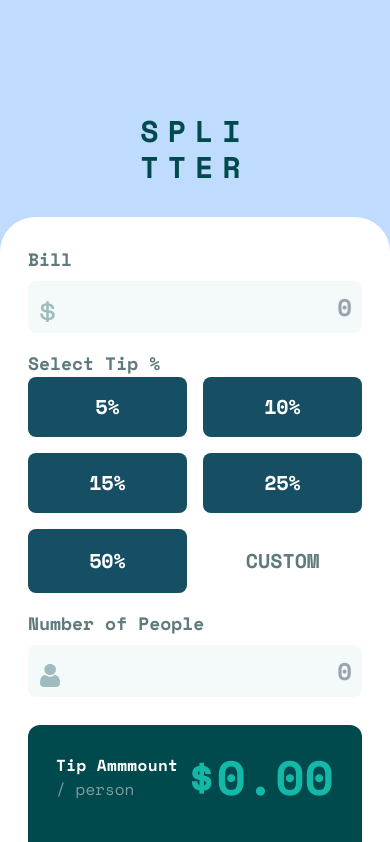
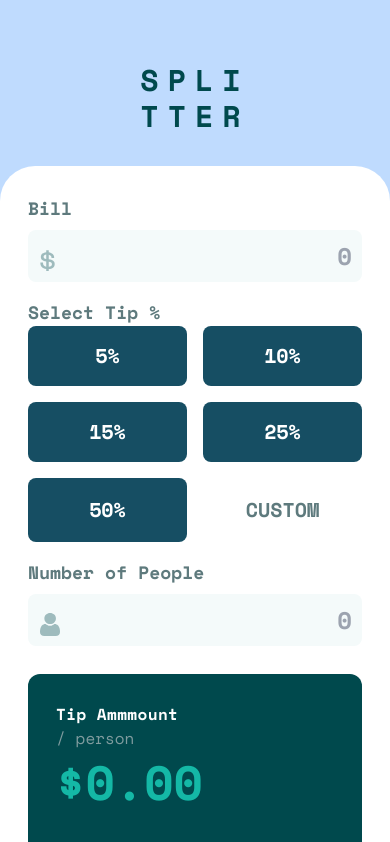
Before and after one commit to LugpDev2022/splitter, a Next.js app: page / in a window 390 px wide. Shown: the top 842 px of the page. Built offline with nearby package versions, Linux system fonts and the light colour scheme.

Commit message:
Improve the ammount's section responsive design

```diff
--- a/app/components/AmmountBlock.tsx
+++ b/app/components/AmmountBlock.tsx
@@ -6,8 +6,8 @@ interface AmmountBlock {
 }
 
 const AmmountBlock: React.FC<AmmountBlock> = ({ label, ammount }) => (
-  <div className='flex flex-row justify-between mb-10'>
-    <div className='grid grid-rows-2'>
+  <div className='flex flex-col justify-between mb-8'>
+    <div className='flex flex-col mb-2'>
       <span className='text-white font-bold tracking-wide'>{label}</span>
       <span className='text-[#7f9c9f]'>/ person</span>
     </div>
--- a/app/components/containers/GeneralContainer.tsx
+++ b/app/components/containers/GeneralContainer.tsx
@@ -10,7 +10,7 @@ const GeneralContainer: React.FC<GeneralContainerProps> = ({ children }) => (
     gap-8
     justify-end
     md:justify-center
-    min-h-[1045px]
+    min-h-[1090px]
     md:min-h-0
     h-full
     items-center'
```
Also changed, not shown: 1 other file (tests, documents, lock files or other folders).
